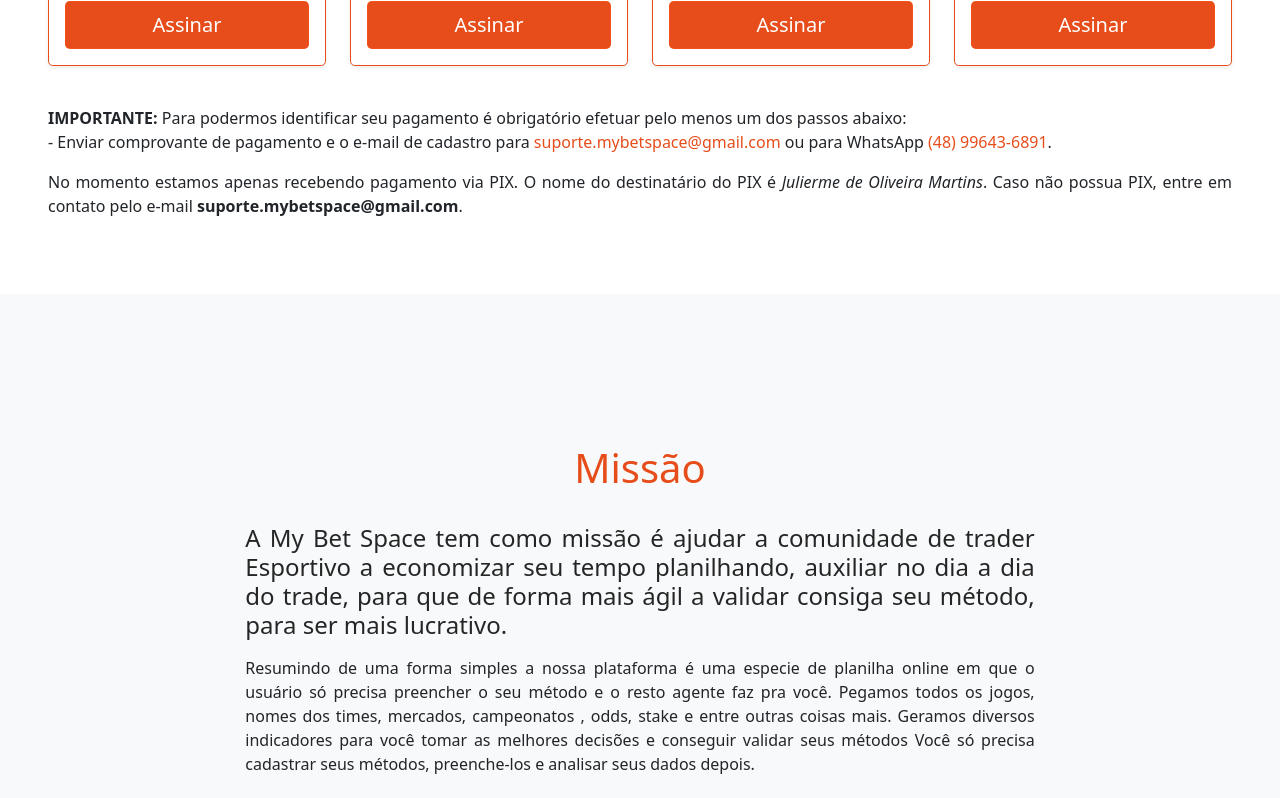
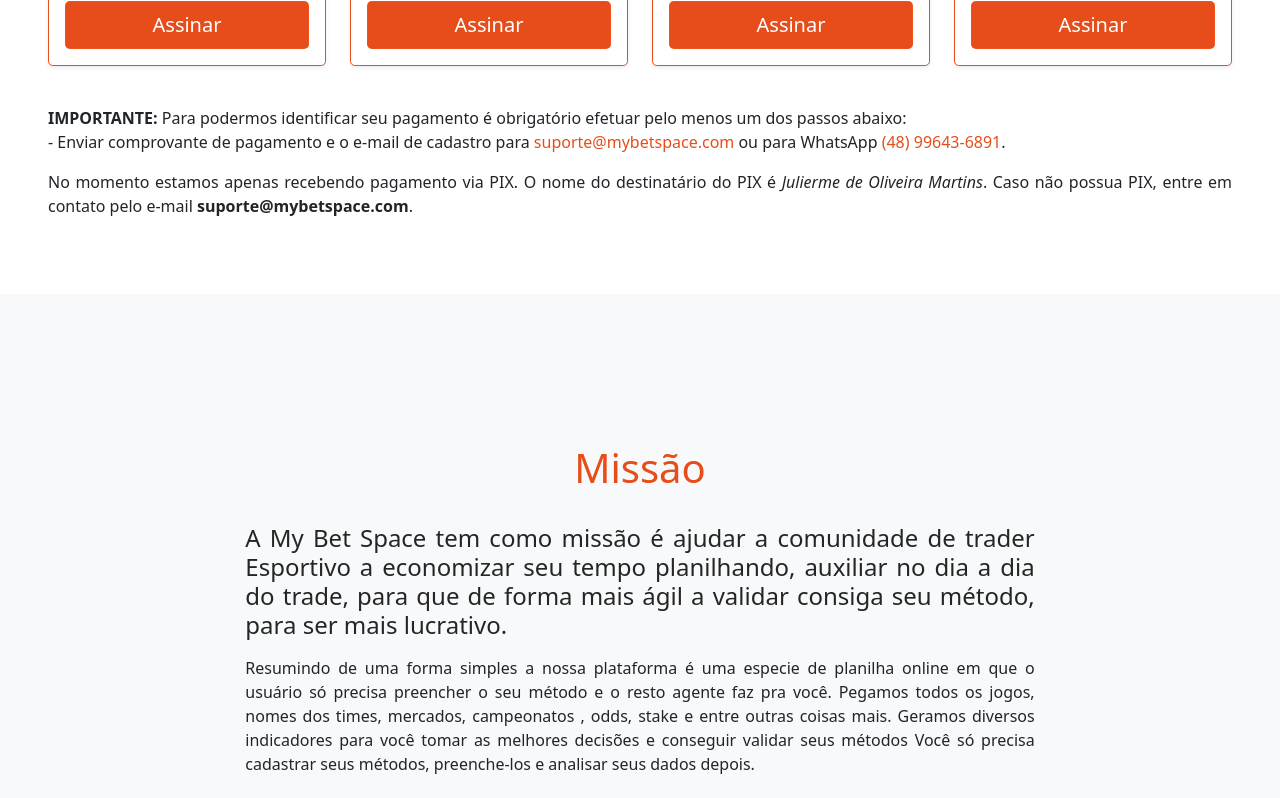
Before and after one commit to mybetspace/landing-page-website, a Nuxt app: page / in a window 1280 px wide. Shown: the part 3080-3878 px from the top of the page. Built offline with nearby package versions, Linux system fonts and the light colour scheme; what v-mask would draw is missing.

Commit message:
change email suporte

```diff
--- a/pages/index.vue
+++ b/pages/index.vue
@@ -215,11 +215,11 @@
               passos abaixo: <br />
               - Enviar comprovante de pagamento e o e-mail de cadastro para
               <a
-                href="mailto:suporte.mybetspace@gmail.com"
+                href="mailto:suporte@mybetspace.com"
                 target="_blank"
                 class="text-primary"
                 aria-label="Ir para provedor de email"
-                >suporte.mybetspace@gmail.com</a
+                >suporte@mybetspace.com</a
               >
               ou para WhatsApp
               <a
@@ -234,7 +234,7 @@
               No momento estamos apenas recebendo pagamento via PIX. O nome do
               destinatário do PIX é <i>Julierme de Oliveira Martins</i>. Caso
               não possua PIX, entre em contato pelo e-mail
-              <strong>suporte.mybetspace@gmail.com</strong>.
+              <strong>suporte@mybetspace.com</strong>.
             </p>
           </div>
         </div>
@@ -455,8 +455,8 @@
   {
     name: 'EMAIL',
     description: 'Dúvidas ou sugestões entre em contato pelo email',
-    link: 'mailto:suporte.mybetspace@gmail.com',
-    linkName: 'suporte.mybetspace@gmail.com',
+    link: 'mailto:suporte@mybetspace.com',
+    linkName: 'suporte@mybetspace.com',
     icon: 'envelope',
   },
   {
```
